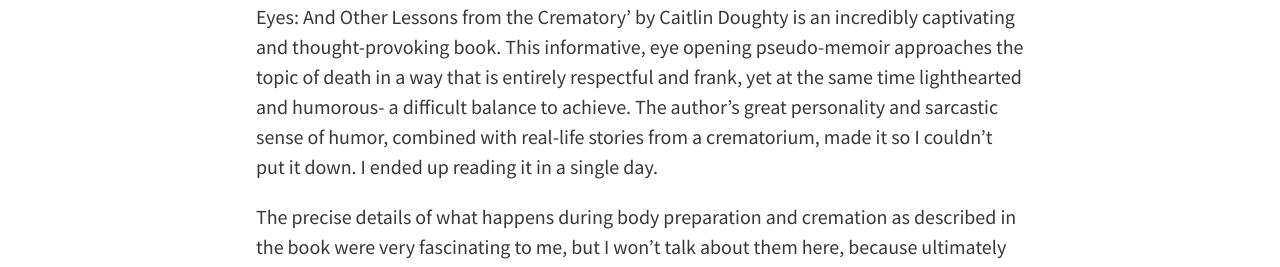
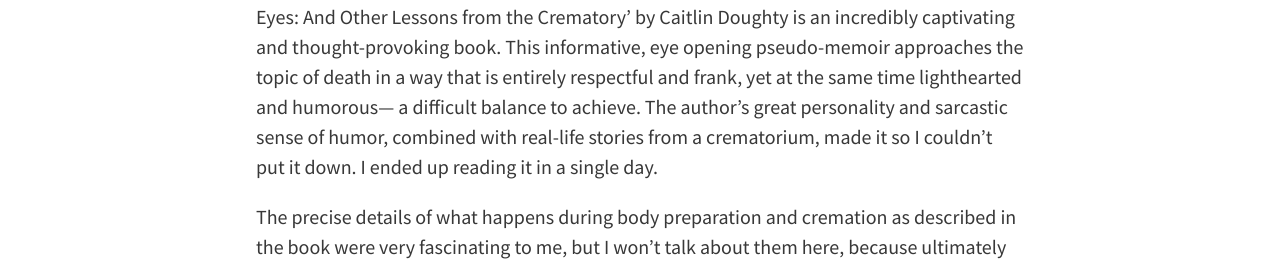
Before and after one commit to nathandyer/nathandyer.github.io, a Jekyll site: the page built from _posts/2016-01-12-death.md, in a window 1280 px wide and 900 px high. Shown: the part 629-896 px from the top of the window. Built offline with Jekyll 4.4.1, drawn with Linux system fonts in a browser that asks for light colours; nearby versions of some CDN libraries; some of the changed text lies outside the part shown.

```diff
--- a/_posts/2016-01-12-death.md
+++ b/_posts/2016-01-12-death.md
@@ -4,7 +4,7 @@ title: Considering 'Smoke Gets in Your Eyes'
 feature-img: "img/hurd_cemetary.jpg"
 ---
 
-A book detailing the gruesome and unsettling aspects of what happens to your remains after death might not sound like the kind of book you would want to pick up and read during your leisure time, or in my case the lull between Christmas and New Year, but 'Smoke Gets in Your Eyes: And Other Lessons from the Crematory' by Caitlin Doughty is an incredibly captivating and thought-provoking book. This informative, eye opening pseudo-memoir approaches the topic of death in a way that is entirely respectful and frank, yet at the same time lighthearted and humorous- a difficult balance to achieve. The author's great personality and sarcastic sense of humor, combined with real-life stories from a crematorium, made it so I couldn't put it down. I ended up reading it in a single day.
+A book detailing the gruesome and unsettling aspects of what happens to your remains after death might not sound like the kind of book you would want to pick up and read during your leisure time, or in my case the lull between Christmas and New Year, but 'Smoke Gets in Your Eyes: And Other Lessons from the Crematory' by Caitlin Doughty is an incredibly captivating and thought-provoking book. This informative, eye opening pseudo-memoir approaches the topic of death in a way that is entirely respectful and frank, yet at the same time lighthearted and humorous— a difficult balance to achieve. The author's great personality and sarcastic sense of humor, combined with real-life stories from a crematorium, made it so I couldn't put it down. I ended up reading it in a single day.
 
 The precise details of what happens during body preparation and cremation as described in the book were very fascinating to me, but I won't talk about them here, because ultimately those details aren't all that important. If you want the juicy bits you'll just have to read the book for yourself (and I highly recommend that you do so any way). In my mind, the brilliance of the book, and more to the point Doughty's overall thesis, is that we as a culture over the past few centuries have separated ourselves from something that is not only natural, but an absolute certainty for all of us. Yet as we as a society continue to seek out new technologies and new ways of looking at the world, we also improve the ways that we respond to death. Caitlin summarizes this point extremely well:
 
```
